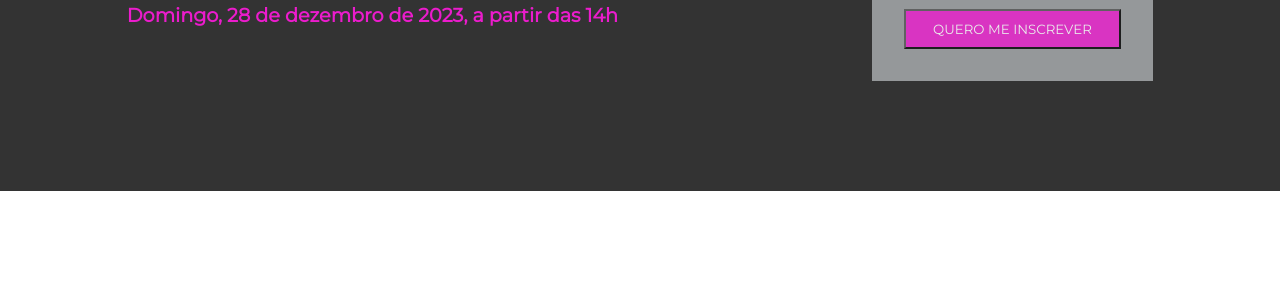
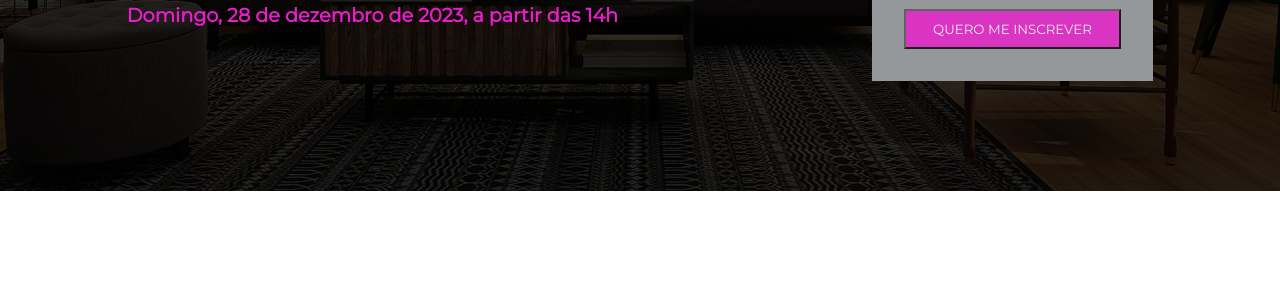
Before and after one commit to Dav1Samu3l/houst.github.io, a plain HTML site: page index.html in a window 1280 px wide. Shown: the part 509-800 px from the top of the page. Drawn offline with nearby package versions, Linux system fonts and the light colour scheme.

Commit message:
backGround image

```diff
--- a/style.css
+++ b/style.css
@@ -16,7 +16,7 @@
 }
 
 #event_description{
-    background: linear-gradient(rgba(0,0,0,0.8),rgba(0,0,0,0.8)), url(/img/hrz-5.jpg);
+    background: linear-gradient(rgba(0,0,0,0.8),rgba(0,0,0,0.8)), url(/hrz-5.jpg);
     background-size: cover;
     background-position: center;
     height: 85vh;
```
